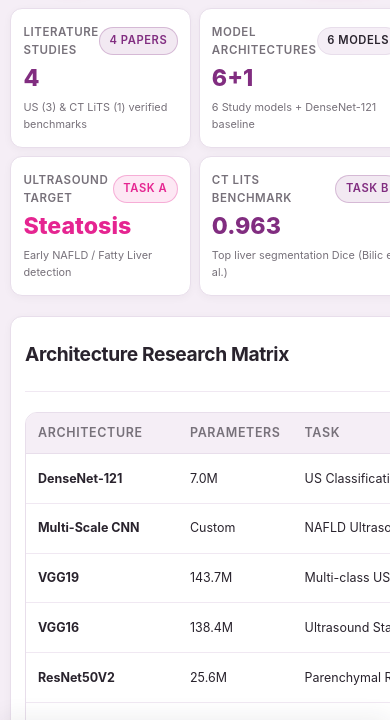
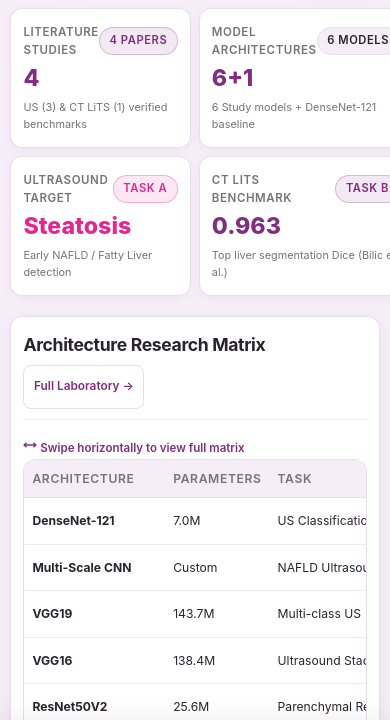
Before and after one commit to krishnapanday4196-gif/liv-sensi-ai, a plain HTML site: page pages/dashboard.html in a window 390 px wide. Shown: the part 60-780 px from the top of the page. Drawn offline with Linux system fonts and the light colour scheme.

Commit message:
Fix Architecture Research Matrix mobile card clipping and horizontal containment

```diff
--- a/assets/css/components.css
+++ b/assets/css/components.css
@@ -1435,24 +1435,32 @@
   }
 
   /* Universal Responsive Table Container */
+  .card,
   .data-table-wrapper,
   .table-responsive,
   div[style*="overflow-x: auto"] {
     width: 100% !important;
     max-width: 100% !important;
+    min-width: 0 !important;
+    box-sizing: border-box !important;
+  }
+
+  .data-table-wrapper,
+  .table-responsive,
+  div[style*="overflow-x: auto"] {
     overflow-x: auto !important;
     display: block !important;
     -webkit-overflow-scrolling: touch !important;
-    box-sizing: border-box !important;
   }
 
   .data-table {
-    min-width: 580px !important;
+    width: 100% !important;
+    min-width: 420px !important;
   }
 
   .data-table th, .data-table td {
-    padding: 0.65rem 0.75rem !important;
-    font-size: 0.78rem !important;
+    padding: 0.55rem 0.55rem !important;
+    font-size: 0.76rem !important;
     white-space: nowrap !important;
   }
 }
--- a/pages/dashboard.html
+++ b/pages/dashboard.html
@@ -23,6 +23,7 @@
       font-family: -apple-system, BlinkMacSystemFont, "Segoe UI", Roboto, "Helvetica Neue", Arial, sans-serif !important;
       overflow-x: hidden !important;
       width: 100% !important;
+      max-width: 100vw !important;
       -webkit-overflow-scrolling: touch !important;
     }
 
@@ -32,14 +33,46 @@
       gap: 1.25rem;
       margin-bottom: 2rem;
       width: 100%;
+      box-sizing: border-box;
     }
 
     .dashboard-content-grid {
       display: grid;
-      grid-template-columns: 1.25fr 1fr;
+      grid-template-columns: minmax(0, 1.25fr) minmax(0, 1fr);
       gap: 1.75rem;
       margin-bottom: 2rem;
       width: 100%;
+      max-width: 100%;
+      box-sizing: border-box;
+    }
+
+    .dashboard-content-grid > div,
+    .card {
+      min-width: 0 !important;
+      max-width: 100% !important;
+      box-sizing: border-box !important;
+      overflow: hidden !important;
+    }
+
+    .card-header {
+      display: flex !important;
+      align-items: center !important;
+      justify-content: space-between !important;
+      flex-wrap: wrap !important;
+      gap: 0.5rem !important;
+      width: 100% !important;
+      box-sizing: border-box !important;
+    }
+
+    .data-table-wrapper {
+      min-width: 0 !important;
+      max-width: 100% !important;
+      width: 100% !important;
+      overflow-x: auto !important;
+      -webkit-overflow-scrolling: touch !important;
+      border: 1px solid var(--color-border);
+      border-radius: var(--radius-md);
+      box-sizing: border-box !important;
     }
 
     @media (max-width: 992px) {
@@ -49,12 +82,33 @@
         margin-bottom: 1.25rem !important;
       }
       .dashboard-content-grid {
-        grid-template-columns: 1fr !important;
+        grid-template-columns: minmax(0, 1fr) !important;
         gap: 1.25rem !important;
       }
       .hv-main-content {
         padding: 0.75rem 0.65rem 5rem !important;
         max-width: 100vw !important;
+        overflow-x: hidden !important;
+        box-sizing: border-box !important;
+      }
+      .card {
+        padding: 1rem 0.75rem !important;
+        border-radius: var(--radius-md) !important;
+        box-shadow: 0 4px 16px rgba(41, 35, 45, 0.05) !important;
+      }
+      .card-header {
+        margin-bottom: 0.85rem !important;
+        padding-bottom: 0.65rem !important;
+      }
+      .card-title {
+        font-size: 1.1rem !important;
+      }
+      .data-table {
+        min-width: 440px !important;
+      }
+      .data-table th, .data-table td {
+        padding: 0.55rem 0.5rem !important;
+        font-size: 0.76rem !important;
       }
     }
 
@@ -207,6 +261,11 @@
             <a href="models.html" class="btn btn-secondary btn-sm">Full Laboratory &rarr;</a>
           </div>
 
+          <div style="font-size:0.72rem; color:var(--color-primary); font-weight:600; margin-bottom:0.4rem; display:flex; align-items:center; gap:0.35rem;" class="mobile-only-inline">
+            <svg width="14" height="14" viewBox="0 0 24 24" fill="none" stroke="currentColor" stroke-width="2.5"><path d="M18 8L22 12L18 16"/><path d="M6 8L2 12L6 16"/><path d="M2 12H22"/></svg>
+            <span>Swipe horizontally to view full matrix</span>
+          </div>
+
           <div class="data-table-wrapper">
             <table class="data-table">
               <thead>
@@ -222,19 +281,19 @@
                   <td><strong>DenseNet-121</strong></td>
                   <td>7.0M</td>
                   <td>US Classification</td>
-                  <td><span class="badge badge-verified">Active Baseline</span></td>
+                  <td><span class="badge badge-verified">Active <span class="desktop-only">Baseline</span></span></td>
                 </tr>
                 <tr>
                   <td><strong>Multi-Scale CNN</strong></td>
                   <td>Custom</td>
                   <td>NAFLD Ultrasound</td>
-                  <td><span class="badge badge-literature">Literature (PMID: 34097226)</span></td>
+                  <td><span class="badge badge-literature">Literature <span class="desktop-only">(PMID: 34097226)</span></span></td>
                 </tr>
                 <tr>
                   <td><strong>VGG19</strong></td>
                   <td>143.7M</td>
                   <td>Multi-class US</td>
-                  <td><span class="badge badge-literature">Literature (Villanueva)</span></td>
+                  <td><span class="badge badge-literature">Literature <span class="desktop-only">(Villanueva)</span></span></td>
                 </tr>
                 <tr>
                   <td><strong>VGG16</strong></td>
```
